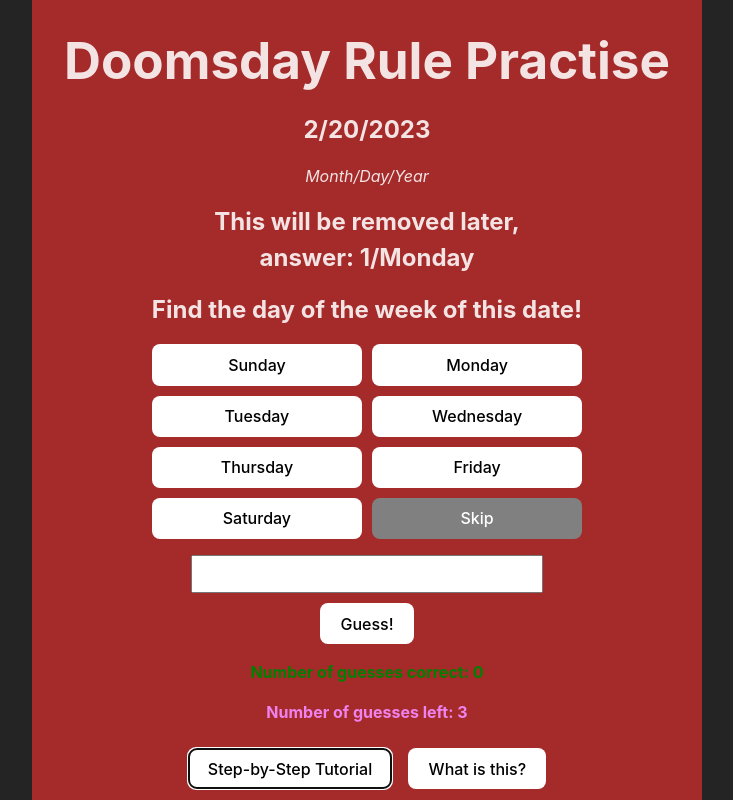
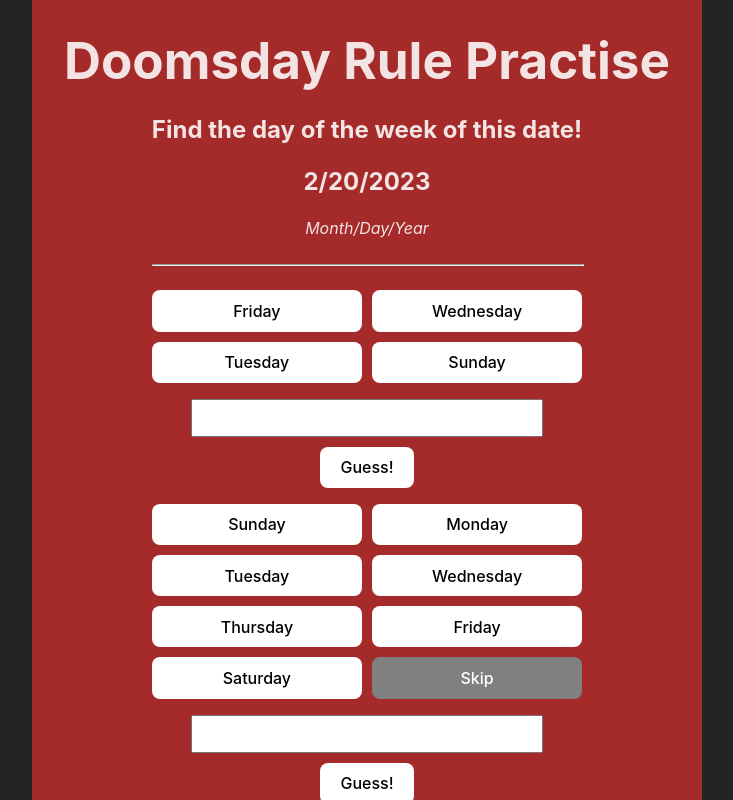
Before and after one commit to hooliganny/doomsday-rule-practise, a React (Vite) app in the folder doomsday-rule/: page / in a window 1280 px wide. Both pictures are taken after a click on the button "Step-by-Step Tutorial". Shown: the top 800 px of the page, without its empty margins (273-1006 px from the left). Built offline with nearby package versions, Linux system fonts and the light colour scheme.

Commit message:
Progress with step by step, tidy up functions

```diff
--- /dev/null
+++ b/doomsday-rule/src/Answer.tsx
@@ -0,0 +1,63 @@
+import React, { useRef } from "react";
+
+type AnswerProps = {
+  possibleAnswers: string[];
+  answer: string;
+  ifCorrect: () => void;
+  ifIncorrect: () => void;
+};
+
+const Answer = ({
+  possibleAnswers,
+  answer,
+  ifCorrect,
+  ifIncorrect,
+}: AnswerProps) => {
+  const keyboardInputRef = useRef<HTMLInputElement | null>(null);
+
+  const buttonPress = (day: any) => {
+    console.log(day, answer);
+    if (day === answer) {
+      ifCorrect();
+    } else {
+      ifIncorrect();
+    }
+  };
+
+  function handleKeyDown(event: React.KeyboardEvent<HTMLInputElement>) {
+    if (event.key === "Enter") {
+      buttonPress(keyboardInputRef.current);
+    }
+  }
+
+  return (
+    <>
+      <div className="button-wrapper">
+        {possibleAnswers.map((day) => {
+          return (
+            <>
+              <button
+                className="day-button"
+                style={
+                  day === "Skip"
+                    ? { background: "gray", color: "white" }
+                    : undefined
+                }
+                key={day}
+                onClick={() => buttonPress(day)}
+              >
+                {day}
+              </button>
+            </>
+          );
+        })}
+      </div>
+      <div className="answer-section">
+        <input type="text" ref={keyboardInputRef} onKeyDown={handleKeyDown} />
+        <button>Guess!</button>
+      </div>
+    </>
+  );
+};
+
+export default Answer;
--- a/doomsday-rule/src/App.css
+++ b/doomsday-rule/src/App.css
@@ -1,7 +1,6 @@
 .button-wrapper {
   display: grid;
   grid-template-columns: repeat(2, 1fr);
-  grid-template-rows: repeat(4, 1fr);
   grid-column-gap: 10px;
   grid-row-gap: 10px;
 }
--- a/doomsday-rule/src/App.tsx
+++ b/doomsday-rule/src/App.tsx
@@ -1,8 +1,9 @@
 import { useCallback, useEffect, useMemo, useRef, useState } from "react";
 import Modal from "./Modal";
 import "./App.css";
+import StepByStepGuess from "./StepByStepGuess";
 
-const Days = [
+export const Days = [
   "Sunday",
   "Monday",
   "Tuesday",
@@ -30,6 +31,8 @@ function App() {
   const [answer, setAnswer] = useState(new Date());
   const keyboardInputRef = useRef<HTMLInputElement | null>(null);
   const [isModalOpen, setIsModalOpen] = useState(false);
+  const [showAnswer, setShowAnswer] = useState(false);
+  const [showStepByStep, setShowStepByStep] = useState(false);
 
   function newDate() {
     setAnswer(randomDate(EARLIEST_DAY, LATEST_DAY));
@@ -61,6 +64,8 @@ function App() {
       }
     } else if (guess === "Skip") {
       reset();
+    } else if (guess === "ans") {
+      setShowAnswer(true);
     } else if (
       guess != "" &&
       !(
@@ -76,6 +81,7 @@ function App() {
     setWrongCount(MAX_NUMBER_OF_GUESSES);
     setGuess("");
     newDate();
+    setShowAnswer(false);
   }, [wrongCount, MAX_NUMBER_OF_GUESSES]);
 
   useEffect(() => {
@@ -107,9 +113,9 @@ function App() {
     };
   }, []);
 
-  function revealHelp() {
-    alert("No implementation yet, sorry");
-  }
+  const toggleStepByStep = () => {
+    setShowStepByStep((value) => !value);
+  };
 
   const DayButtons = useMemo(
     () => (
@@ -139,17 +145,22 @@ function App() {
     <div className="App">
       <h1>Doomsday Rule Practise</h1>
       <div className="card">
+        <h2>Find the day of the week of this date!</h2>
+
         <h2>{answer.toLocaleDateString()}</h2>
         <p>
           <i>Month/Day/Year</i>
         </p>
-        <h2>
-          This will be removed later,
-          <br /> answer: {answer.getDay()}/{Days[answer.getDay()]}
-        </h2>
 
-        <h2>Find the day of the week of this date!</h2>
+        <hr style={{ width: "100%" }} />
+        {showAnswer && (
+          <h2>
+            This will be removed later,
+            <br /> answer: {answer.getDay()}/{Days[answer.getDay()]}
+          </h2>
+        )}
 
+        {showStepByStep && <StepByStepGuess answer={answer} />}
         {DayButtons}
 
         <div className="answer-section">
@@ -161,7 +172,7 @@ function App() {
         <p className="incorrect">Number of guesses left: {wrongCount}</p>
       </div>
       <div className="extra-buttons">
-        <button onClick={revealHelp}>Step-by-Step Tutorial</button>
+        <button onClick={toggleStepByStep}>Step-by-Step Tutorial</button>
         <button onClick={openModal}>What is this?</button>
       </div>
       <Modal isOpen={isModalOpen} onClose={closeModal} days={Days} />
--- a/doomsday-rule/src/Modal.tsx
+++ b/doomsday-rule/src/Modal.tsx
@@ -38,7 +38,7 @@ function Modal({
             <br />
             {days.map((day, index) => {
               return (
-                <span>
+                <span key={index}>
                   {day} = {index} <br />
                 </span>
               );
--- /dev/null
+++ b/doomsday-rule/src/StepByStepGuess.tsx
@@ -0,0 +1,34 @@
+import { useEffect, useState } from "react";
+import Answer from "./Answer";
+import getAnchorDay from "./lib/getAnchorDay";
+import { Days } from "./App";
+
+const StepByStepGuess = ({ answer }: { answer: Date }) => {
+  const anchorDays = ["Friday", "Wednesday", "Tuesday", "Sunday"];
+  const [anchorDayAnswer, setAnchorDayAnswer] = useState(
+    Days[getAnchorDay(answer.getFullYear())]
+  );
+  const [anchorDayComplete, setAnchorDayComplete] = useState(false);
+
+  useEffect(() => {
+    setAnchorDayAnswer(Days[getAnchorDay(answer.getFullYear())]);
+  }, [answer]);
+
+  console.log(answer);
+
+  console.log(anchorDayAnswer);
+
+  return (
+    <>
+      <Answer
+        answer={anchorDayAnswer}
+        possibleAnswers={anchorDays}
+        ifCorrect={() => setAnchorDayComplete(true)}
+        ifIncorrect={() => alert("Incorrect")}
+      />
+      {anchorDayComplete && <p>Next</p>}
+    </>
+  );
+};
+
+export default StepByStepGuess;
--- a/doomsday-rule/src/index.css
+++ b/doomsday-rule/src/index.css
@@ -77,10 +77,6 @@ ul {
   display: flex;
   flex-direction: column;
   gap: 1rem;
-}
-
-.day-button {
-  /* background-color: white; */
 }
 
 .correct {
--- /dev/null
+++ b/doomsday-rule/src/lib/getAnchorDay.ts
@@ -0,0 +1,8 @@
+function getAnchorDay(year: number) {
+  const anchor = (((5 * (Math.floor(year / 100) % 4)) % 7) + 2) % 7;
+
+  console.log(anchor);
+
+  return anchor;
+}
+export default getAnchorDay;
```
